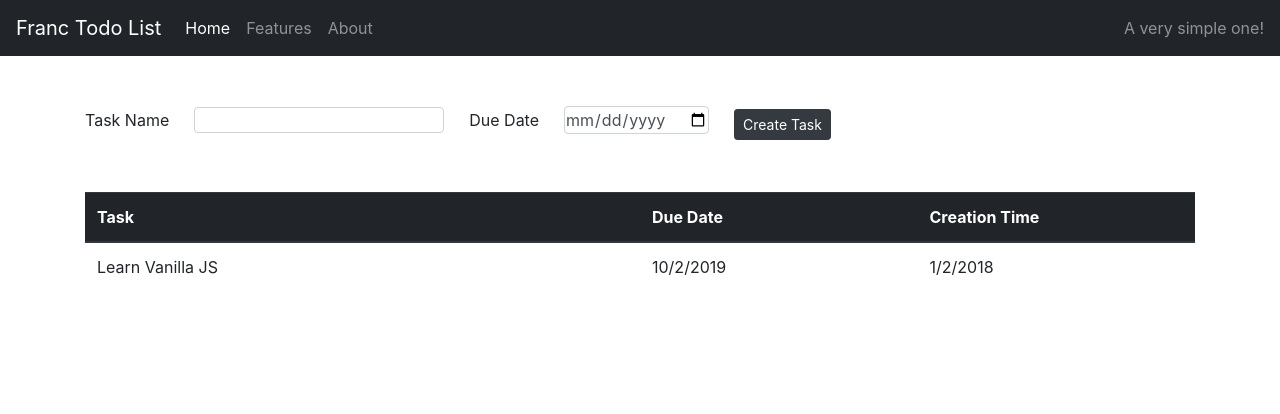
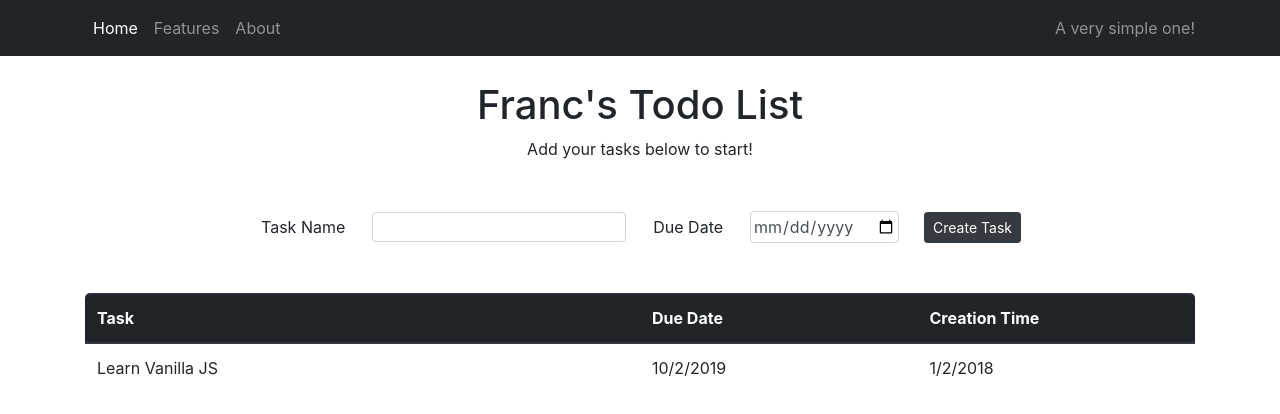
Before and after one commit to fcojr/todo-list, a plain HTML site: page index.html in a window 1280 px wide. Drawn offline with nearby package versions, Linux system fonts and the light colour scheme.

Commit message:
add refresh feature and view updates

```diff
--- a/_scss/body.scss
+++ b/_scss/body.scss
@@ -1,3 +1,7 @@
+#app{
+    border-radius: 5px;
+    overflow: hidden;
+}
 .table{
     th, td{
         width: 25%;
@@ -8,8 +12,16 @@
 }
 input, label{
     margin-right: 25px;
-    padding: 0!important;
+    padding: 2px!important;
 }
 form{
     margin: 50px 0;
+    justify-content: center;
+    .mb-2{
+        margin-bottom: 0!important;
+    }
 }
+#explanation{
+    text-align: center;
+    margin: 25px 0;
+}
--- a/index.html
+++ b/index.html
@@ -9,7 +9,7 @@
 	<body>
 		<header>
 			<nav class="navbar navbar-expand-lg navbar-dark bg-dark">
-				<a class="navbar-brand" href="#">Franc Todo List</a>
+				<div class="container">
 					<button class="navbar-toggler" type="button" data-toggle="collapse" data-target="#navbarText" aria-controls="navbarText" aria-expanded="false" aria-label="Toggle navigation">
 						<span class="navbar-toggler-icon"></span>
 					</button>
@@ -29,9 +29,14 @@
 						A very simple one!
 						</span>
 					</div>
+				</div>
 			</nav>
 		</header>
 		<div class="container">
+			<section id="explanation">
+				<h1>Franc's Todo List</h1>
+				<p>Add your tasks below to start!</p>
+			</section>
 			<form class="form-inline" onSubmit="taskController.create(event)">
 				<div class="form-group mb-2">
 					<label for="text">Task Name</label>
--- a/js/controllers/TaskController.js
+++ b/js/controllers/TaskController.js
@@ -14,5 +14,11 @@ class TaskController{
 		this.taskList.addTask(task)
 		//console.log(this.taskList.getTasks())
 		this.taskView.update(this.taskList)
+		this.reset(this.textInput, this.dateInput)
+	}
+	reset(textInput, dateInput){
+		textInput.value = ""
+		dateInput.value = ""
+		textInput.focus()
 	}
 }
--- a/style.css
+++ b/style.css
@@ -1,5 +1,9 @@
 .navbar-dark {
   background: #212529 !important; }
+
+#app {
+  border-radius: 5px;
+  overflow: hidden; }
 
 .table th, .table td {
   width: 25%; }
@@ -8,7 +12,14 @@
 
 input, label {
   margin-right: 25px;
-  padding: 0 !important; }
+  padding: 2px !important; }
 
 form {
-  margin: 50px 0; }
+  margin: 50px 0;
+  justify-content: center; }
+  form .mb-2 {
+    margin-bottom: 0 !important; }
+
+#explanation {
+  text-align: center;
+  margin: 25px 0; }
```
Lines whose indentation alone changed are shown as unchanged.
